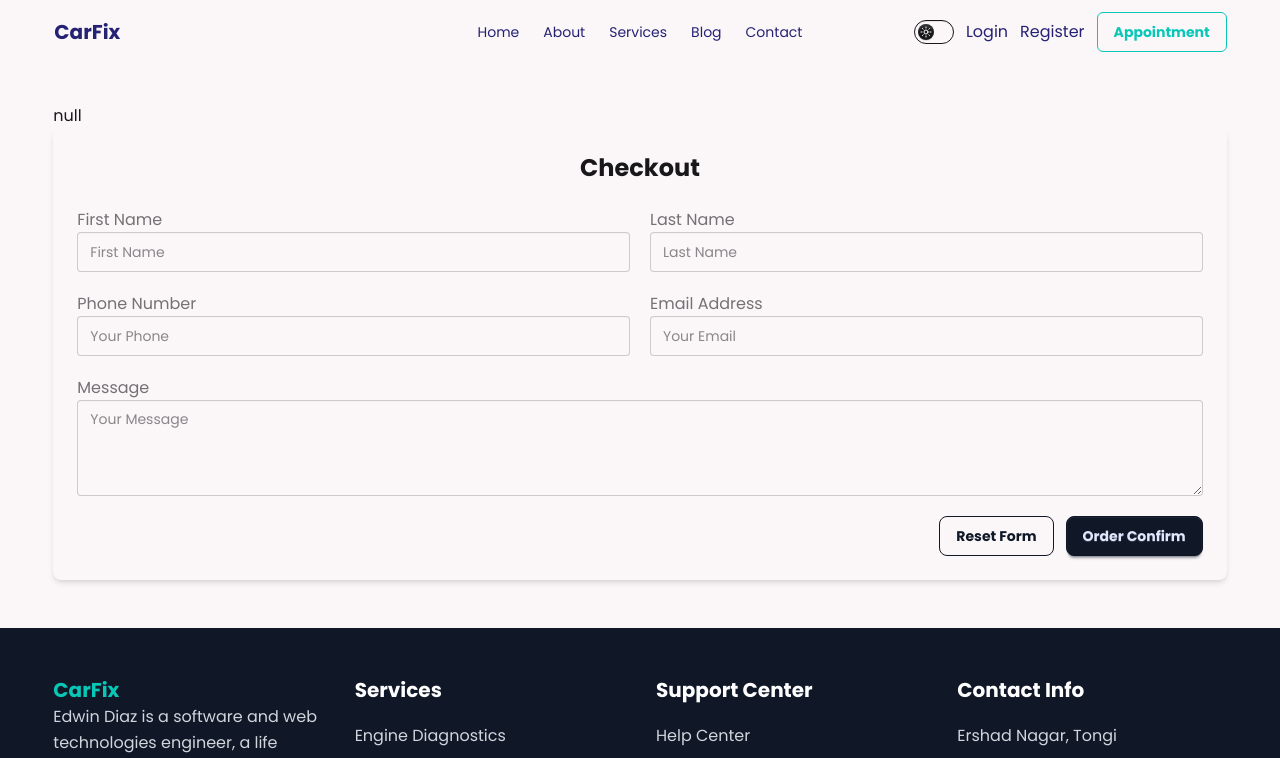
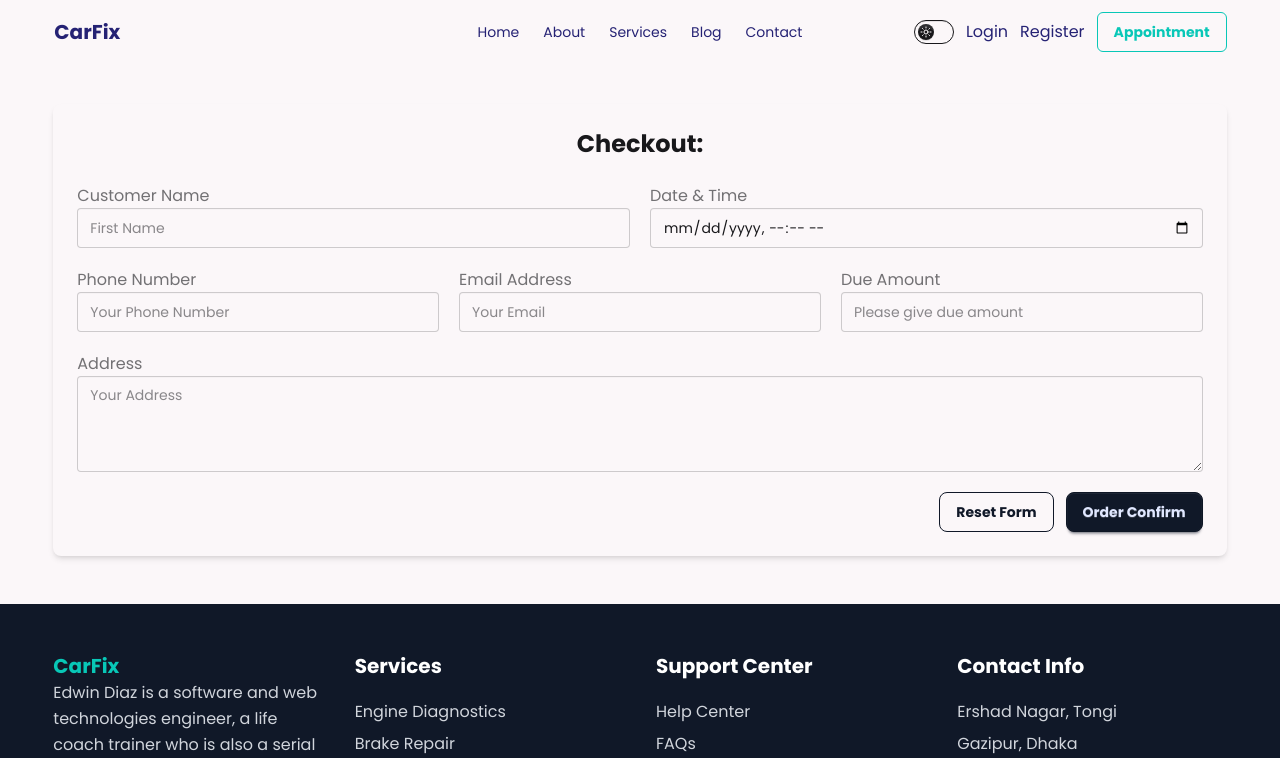
Before and after one commit to Parvez141300/car-fix-next-js-app, a Next.js app: page /checkout/1 in a window 1280 px wide. Shown: the top 758 px of the page. Built offline with nearby package versions, Linux system fonts and the light colour scheme; no server answers; the database is empty.

Commit message:
created a CheckOutForm functionality

```diff
--- /dev/null
+++ b/src/app/api/service/route.js
@@ -0,0 +1,10 @@
+import dbConnect, { collectionNames } from "@/lib/dbConnect";
+import { NextResponse } from "next/server";
+
+export const POST = async (request) => {
+    const body = await request.json();
+    console.log('check out form post body api: ', body);
+    const bookingCollection = dbConnect(collectionNames.bookingCollection);
+    const result = await bookingCollection.insertOne(body);
+    return NextResponse.json(result);
+}
--- a/src/app/checkout/[id]/page.jsx
+++ b/src/app/checkout/[id]/page.jsx
@@ -7,10 +7,7 @@ const CheckOutPage = async({params}) => {
     const singleService = await res.json();
     return (
         <div className='w-11/12 max-w-7xl mx-auto my-10 space-y-8'>
-            {
-                JSON.stringify(singleService)
-            }
-            <CheckOutForm></CheckOutForm>
+            <CheckOutForm singleService={singleService}></CheckOutForm>
         </div>
     );
 };
--- a/src/app/checkout/components/CheckOutForm.jsx
+++ b/src/app/checkout/components/CheckOutForm.jsx
@@ -1,49 +1,94 @@
 "use client";
-import React from "react";
+import { useSession } from "next-auth/react";
+import React, { useState } from "react";
+import { toast } from "react-toastify";
 
-const CheckOutForm = () => {
+const CheckOutForm = ({ singleService }) => {
+  const [loading, setLoading] = useState(false);
+  const { data } = useSession();
+
   const handleCheckOut = async (e) => {
+    setLoading(true);
     e.preventDefault();
     const form = e.target;
     const formData = new FormData(form);
-    const formInfo = Object.fromEntries(formData);
-    console.log("check out form info", formInfo);
+    const bookingPayload = Object.fromEntries(formData);
+    bookingPayload.service_name = singleService?.title;
+    bookingPayload.service_id = singleService?._id;
+    bookingPayload.service_img = singleService?.img;
+    bookingPayload.service_price = singleService?.price;
+    try {
+      setLoading(true);
+      const res = await fetch(`http://localhost:3000/api/service`, {
+        method: "POST",
+        body: JSON.stringify(bookingPayload),
+        headers: {
+          "Content-Type": "application/json",
+        },
+      });
+
+      const responseData = await res.json();
+
+      console.log("responseData is: ", responseData);
+
+      if (responseData.insertedId) {
+        toast.success("Successfully Submitted Booking", {
+          position: "top-center",
+          autoClose: 500,
+        });
+        form.reset();
+      }
+    } catch (error) {
+      setLoading(false);
+      toast.success(error.message, {
+        position: "top-center",
+        autoClose: 2000,
+      });
+    } finally {
+      setLoading(false);
+    }
   };
   return (
     <div className="bg-base-100 rounded-lg shadow-md p-6">
-      <h1 className="text-2xl font-bold text-center mb-6">Checkout</h1>
+      <h1 className="text-2xl font-bold text-center mb-6">
+        Checkout: {singleService?.title}
+      </h1>
 
       <form
         onSubmit={handleCheckOut}
         className="grid grid-cols-1 md:grid-cols-2 gap-5"
       >
-        {/* first name field */}
+        {/* name field */}
         <div className="form-control">
           <label className="label">
-            <span className="label-text">First Name</span>
+            <span className="label-text">Customer Name</span>
           </label>
           <input
+            defaultValue={data?.user?.name}
+            readOnly
             type="text"
-            name="firstName"
+            name="customerName"
             placeholder="First Name"
             className="input focus-within:outline-none w-full"
             required
           />
         </div>
-        {/* last name field */}
+        {/* Date & time field */}
         <div className="form-control">
           <label className="label">
-            <span className="label-text">Last Name</span>
+            <span className="label-text">Date & Time</span>
           </label>
           <input
-            type="text"
-            name="lastName"
-            placeholder="Last Name"
+            name="date"
+            type="datetime-local"
             className="input focus-within:outline-none w-full"
             required
           />
         </div>
-        {/* phone number field */}
+        {/* phone, email, due container */}
+        <div className="md:col-span-2">
+          <div className="grid grid-cols-1 md:grid-cols-3 gap-5">
+            {/* Phone Number field */}
             <div className="form-control">
               <label className="label">
                 <span className="label-text">Phone Number</span>
@@ -51,7 +96,7 @@ const CheckOutForm = () => {
               <input
                 type="tel"
                 name="phone"
-            placeholder="Your Phone"
+                placeholder="Your Phone Number"
                 className="input focus-within:outline-none w-full"
                 required
               />
@@ -62,6 +107,8 @@ const CheckOutForm = () => {
                 <span className="label-text">Email Address</span>
               </label>
               <input
+                defaultValue={data?.user?.email}
+                readOnly
                 type="email"
                 name="email"
                 placeholder="Your Email"
@@ -69,25 +116,55 @@ const CheckOutForm = () => {
                 required
               />
             </div>
-        {/* message input field */}
+            {/* Due Amount field */}
+            <div className="form-control">
+              <label className="label">
+                <span className="label-text">Due Amount</span>
+              </label>
+              <input
+                defaultValue={singleService?.price}
+                readOnly
+                type="number"
+                name="price"
+                placeholder="Please give due amount"
+                className="input focus-within:outline-none w-full"
+                required
+              />
+            </div>
+          </div>
+        </div>
+        {/* Address input field */}
         <div className="form-control md:col-span-2">
           <label className="label">
-            <span className="label-text">Message</span>
+            <span className="label-text">Address</span>
           </label>
           <textarea
-            name="message"
-            placeholder="Your Message"
+            name="address"
+            placeholder="Your Address"
             className="textarea textarea-bordered h-24 focus-within:outline-none w-full"
             required
           ></textarea>
         </div>
-        {/* submit button */}
+        {/* submit & reset button */}
         <div className="form-control md:col-span-2 flex justify-end gap-3">
-          <button type="submit" className={`btn btn-primary btn-outline rounded-lg`}>
+          <button
+            type="reset"
+            className={`btn btn-primary btn-outline rounded-lg`}
+          >
             Reset Form
           </button>
-          <button type="submit" className={`btn btn-primary rounded-lg`}>
-            Order Confirm
+          <button
+            disabled={loading}
+            type="submit"
+            className={`btn btn-primary rounded-lg`}
+          >
+            {loading ? (
+              <div>
+                <span className="loading loading-spinner"></span> Ordering
+              </div>
+            ) : (
+              "Order Confirm"
+            )}
           </button>
         </div>
       </form>
--- a/src/lib/dbConnect.js
+++ b/src/lib/dbConnect.js
@@ -5,6 +5,7 @@ import { MongoClient, ServerApiVersion } from 'mongodb';
 export const collectionNames = {
     "serviceCollection" : "services",
     "userCollection" : "users",
+    "bookingCollection" : "bookings"
 }
 
 const dbConnect = (collectionName) => {
```
Lines whose indentation alone changed are shown as unchanged.
